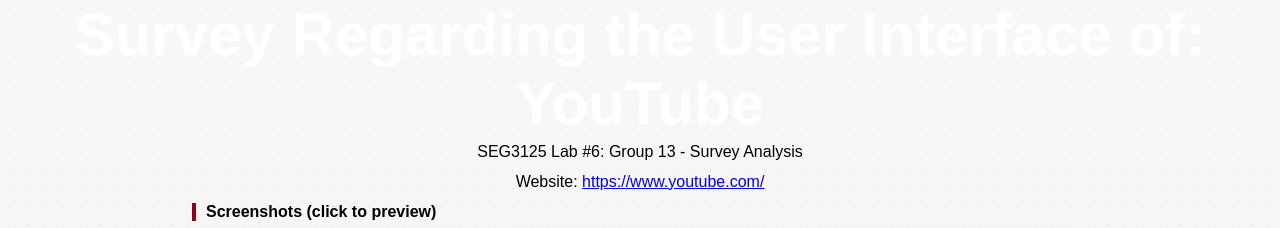
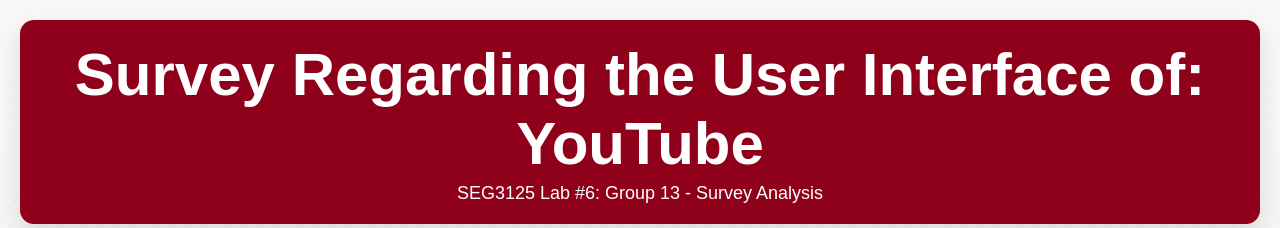
Before and after one commit to SEG3125-2026/seg3125-lab6-group13, a plain HTML site: page index.html in a window 1280 px wide. Shown: the top 228 px of the page. Drawn offline with Linux system fonts and the light colour scheme.

Commit message:
Update style.css

```diff
--- a/styles/style.css
+++ b/styles/style.css
@@ -34,6 +34,20 @@ p {
   text-align: center;
   margin: 0;
   color: black;
+}
+
+/* Banner */
+.banner {
+  background-color: #8F001A;
+  margin: 20px;
+  padding: 20px;
+  border-radius: 14px;
+  box-shadow: 0 10px 25px rgba(0,0,0,0.12);
+}
+
+.banner p {
+  font-size: 18px;
+  color: white;
 }
 
 /* Link section */
```
